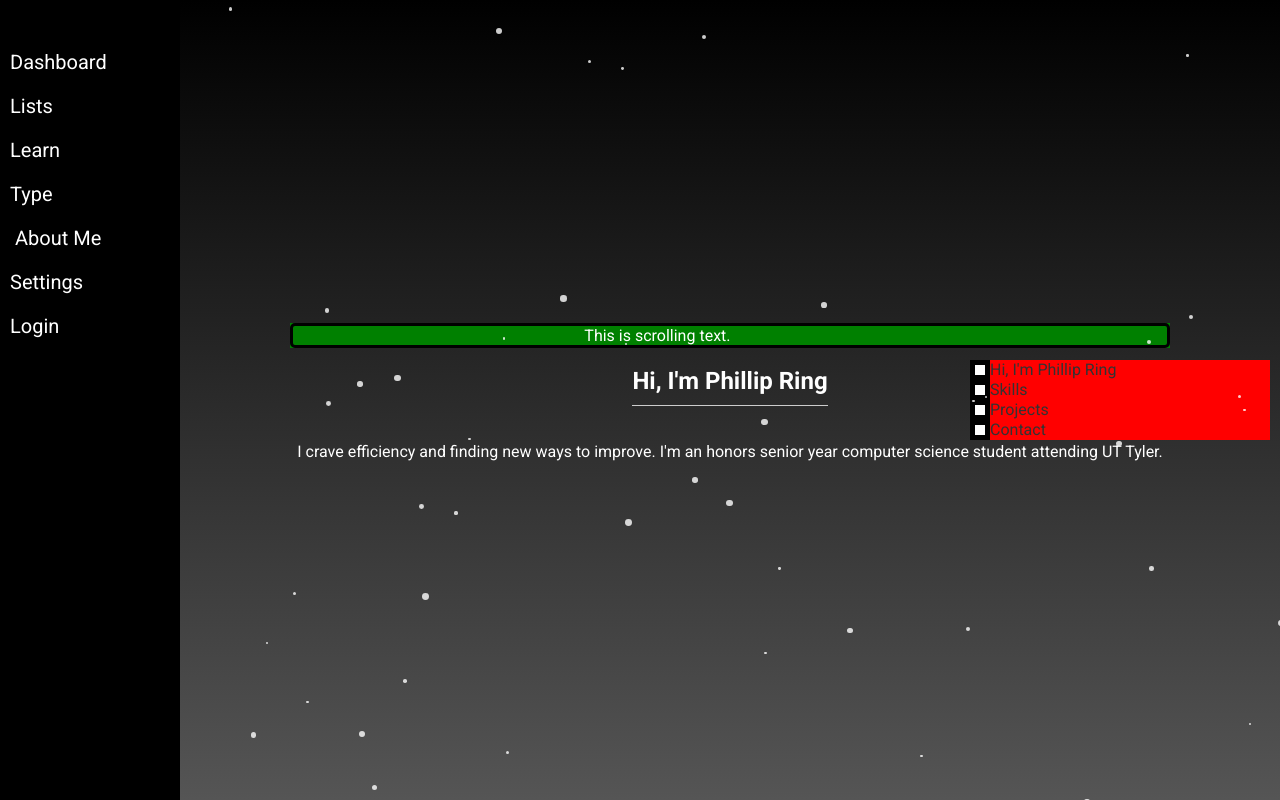
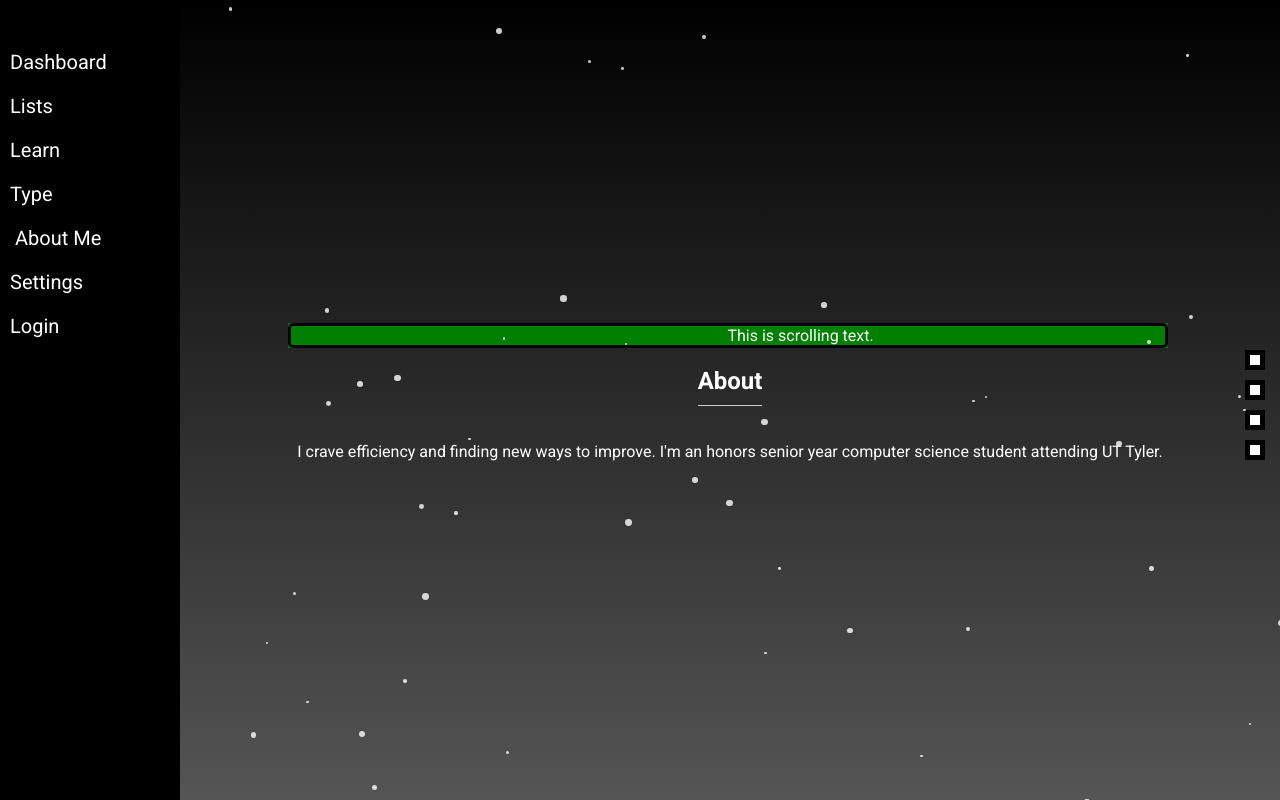
Before and after one commit to philwing100/Portfolio-Vue-Frontend, a Vue app: page / in a window 1280 px wide. Built offline with nearby package versions, Linux system fonts and the light colour scheme.

Commit message:
Updates for Antonio

```diff
--- a/src/components/AboutMeComponents/FullPage.vue
+++ b/src/components/AboutMeComponents/FullPage.vue
@@ -1,5 +1,3 @@
-/* eslint-disable */
-
 <template>
   <div class="fullpage-container" @wheel="handleScroll">
     <div class="section" v-for="(section, index) in sections" :key="section.id" :ref="`section-${index}`"
@@ -13,9 +11,9 @@
       <p class="content">{{ section.content }}</p>
     </div>
     <div class="scroll-indicator" v-if="showIndicator">
-      <div class="button-container" v-for="(section, index) in sections" :key="index" @click="scrollToSection(index)">
+      <div class="button-container" v-for="(section, index) in sections" :key="index" @click="scrollToSection(index);activeSection=index">
+        <div><div :style="activeSection===0 ? { color: 'white'} : {}" class="pageButtons">{{ section.title }} </div></div>
         <div class="box"></div>
-        {{ section.title }}
       </div>
     </div>
   </div>
@@ -93,7 +91,7 @@ export default {
       setTimeout(() => {
         // This will trigger the actual removal
         el.style.opacity = 0;
-      }, 500); // Delay in milliseconds (500ms in this example)
+      }, 500);
     }
   },
   mounted() {
@@ -106,16 +104,20 @@ export default {
 </script>
 
 <style scoped>
-.box{
+.box {
   border: solid black 5px;
   padding: 5px;
-  background-color:white;
+  background-color: white;
+  margin: 5 px;
 }
 
-.fade-enter-active, .fade-leave-active {
+.fade-enter-active,
+.fade-leave-active {
   transition: opacity 0.5s ease;
 }
-.fade-enter, .fade-leave-to {
+
+.fade-enter,
+.fade-leave-to {
   opacity: 0;
 }
 
@@ -131,7 +133,7 @@ export default {
   align-items: center;
   justify-content: center;
   flex-wrap: wrap;
-  flex-direction:column;
+  flex-direction: column;
 }
 
 .section:nth-child(1) .content {
@@ -142,33 +144,42 @@ export default {
   z-index: 2;
 }
 
+.sidescroll-container {
+  background-color: green;
+  color: white;
+  align-items: center;
+  justify-content: center;
+  display: flex;
+  flex-wrap: nowrap;
+  width: 80%;
+  margin-right: 5px;
+}
+
 .scroll-indicator {
   position: fixed;
   right: 10px;
   top: 50%;
   transform: translateY(-50%);
-  display:inline-block;
   flex-direction: column;
-  margin: 0px;
 }
 
-.scroll-indicator button {
-  margin-bottom: 10px;
+.button-container {
+  flex-direction: row;
+  padding-top: 10px;
+  justify-content: right;
+  padding-right: 5px;
 }
 
-.button-container{
-  display: flex;
-  flex-direction:row;
-  background:red;
+.pageButtons {
+  white-space: nowrap;
+  position: absolute;
+  transition: transform 0.5s ease 0.05s,opacity 0.5s ease 0.05s;
+  opacity: 0;
+  padding-right: 100%;
 }
 
-.sidescroll-container {
-  background-color:green;
-  color:white;
-  align-items: center;
-  justify-content: center;
-  display:flex;
-  flex-wrap: nowrap;
-  width: 80%;
+.pageButtons:hover {
+  transform: translateX(-20%);
+  opacity: 1.0;
 }
 </style>
--- a/src/components/AboutMeComponents/SideScrolling.vue
+++ b/src/components/AboutMeComponents/SideScrolling.vue
@@ -25,38 +25,16 @@ export default {
 }
 
 #scroll-text {
-  /* animation properties */
-  -moz-transform: translateX(100%);
-  -webkit-transform: translateX(100%);
   transform: translateX(100%);
-
-  -moz-animation: my-animation 15s linear infinite;
-  -webkit-animation: my-animation 15s linear infinite;
-  animation: my-animation 15s linear infinite;
-}
-
-/* for Firefox */
-@-moz-keyframes my-animation {
-  from { -moz-transform: translateX(100%); }
-  to { -moz-transform: translateX(-100%); }
-}
-
-/* for Chrome */
-@-webkit-keyframes my-animation {
-  from { -webkit-transform: translateX(100%); }
-  to { -webkit-transform: translateX(-100%); }
+  animation: my-animation 2s linear infinite;
 }
 
 @keyframes my-animation {
   from {
-    -moz-transform: translateX(100%);
-    -webkit-transform: translateX(100%);
     transform: translateX(100%);
   }
   to {
-    -moz-transform: translateX(-100%);
-    -webkit-transform: translateX(-100%);
-    transform: translateX(-100%);
+    transform: translateX(0%);
   }
 }
 </style>
--- a/src/views/AboutMe.vue
+++ b/src/views/AboutMe.vue
@@ -17,7 +17,7 @@ export default {
   data() {
     return {
       sections: [
-        { id: 1, title: 'Hi, I\'m Phillip Ring', content: 'I crave efficiency and finding new ways to improve. I\'m an honors senior year computer science student attending UT Tyler.' },
+        { id: 1, title: 'About', content: 'I crave efficiency and finding new ways to improve. I\'m an honors senior year computer science student attending UT Tyler.' },
         { id: 2, title: 'Skills', content: 'Technologies: Javascript, HTML/CSS, MySQL, Vue.js, Node, Express.js, BASH. Familiarity with other systems such as Git, Vscode, Wireshark. Knowledgeable in version control systems like Git.' },
         { id: 3, title: 'Projects', content: 'Details about projects.' },
         { id: 4, title: 'Contact', content: 'Feel free to reach out to me via email at philwing100@gmail.com or connect with me on <a href="https://www.linkedin.com/in/ring-phillip">LinkedIn</a>. I\'m always open to new connections and collaboration.' }
```
